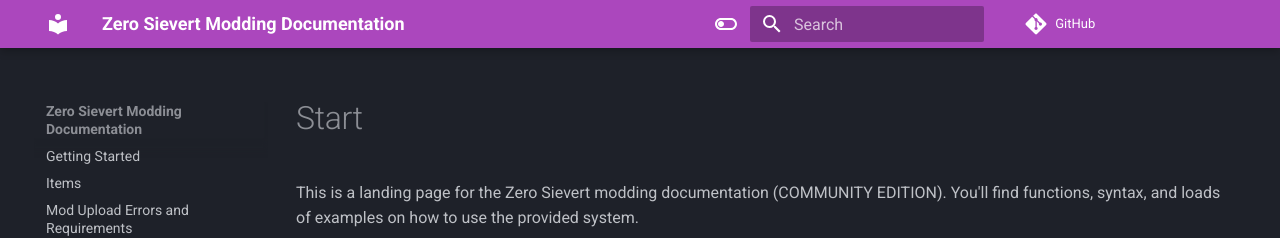
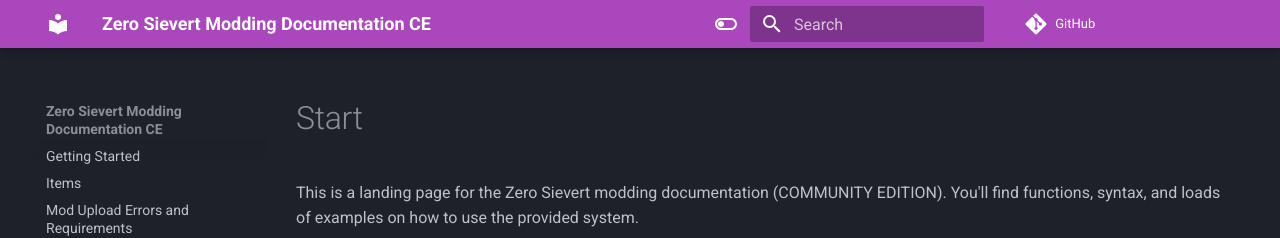
Before and after one commit to jay-salihov/zero-sievert-modding-documentation-CE, an MkDocs documentation site: the page built from docs/Start.md, in a window 1280 px wide. Shown: the top 238 px of the page. Built offline with MkDocs 1.6.1 and Material for MkDocs 9.7.7, drawn with Linux system fonts in a browser that asks for light colours; comment, search, counter and statistics services are not loaded.

```diff
--- a/mkdocs.yml
+++ b/mkdocs.yml
@@ -1,6 +1,6 @@
-site_name: Zero Sievert Modding Documentation
-site_url: https://jay-salihov.github.io/zero-sievert-modding-documentation-CE-poc/
-repo_url: https://github.com/jay-salihov/zero-sievert-modding-documentation-CE-poc
+site_name: Zero Sievert Modding Documentation CE
+site_url: https://jay-salihov.github.io/zero-sievert-modding-documentation-CE/
+repo_url: https://github.com/jay-salihov/zero-sievert-modding-documentation-CE/
 
 theme:
   name: material
```
